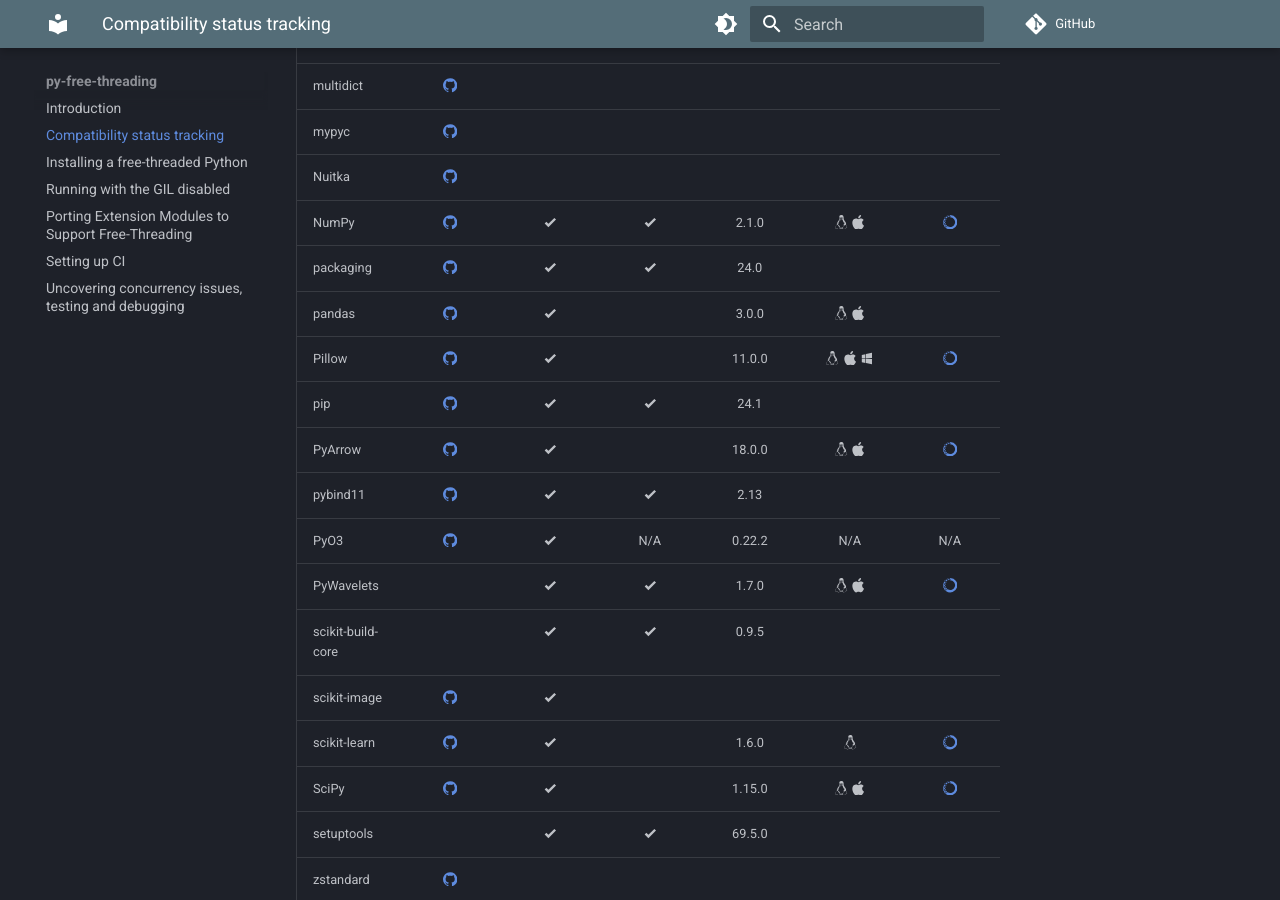
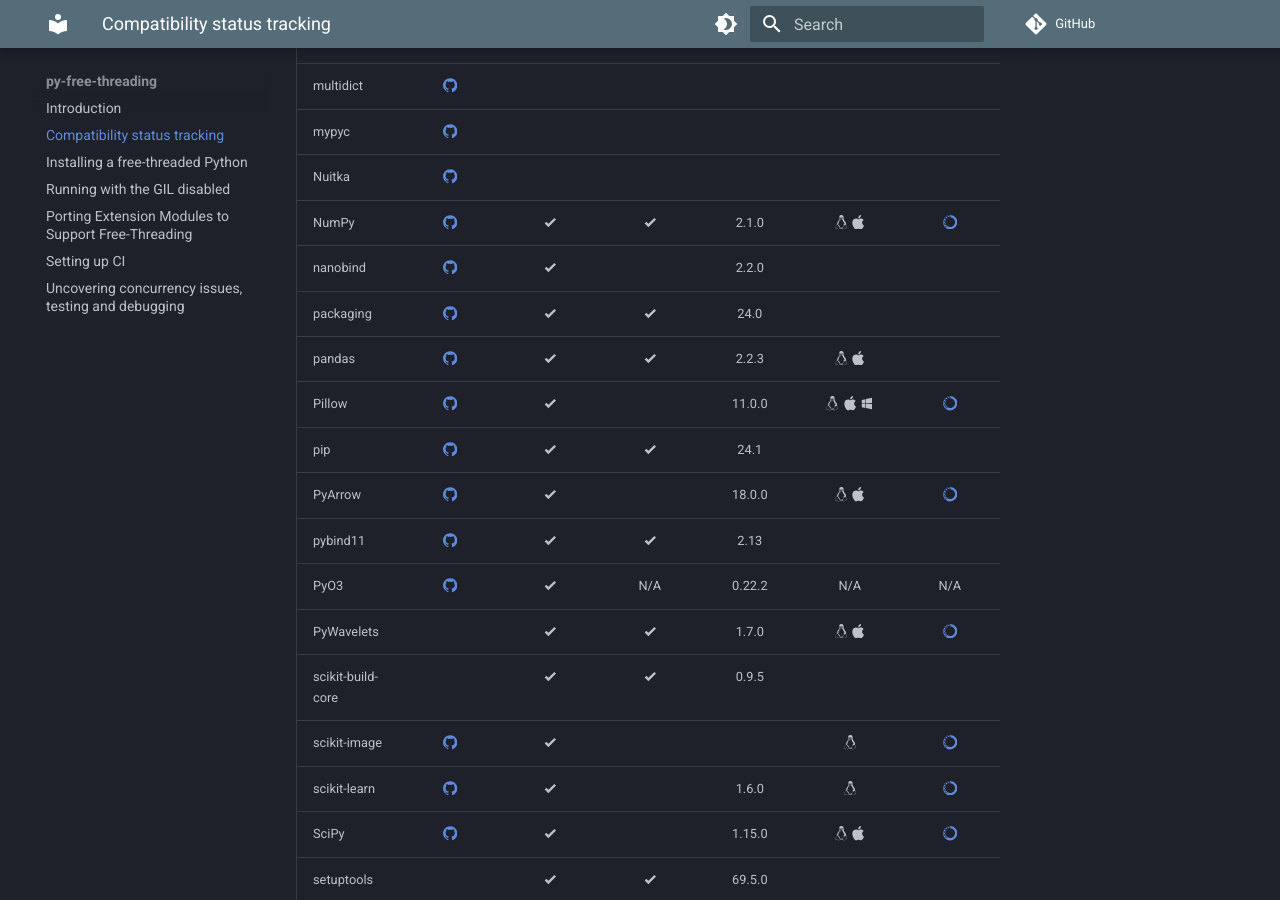
Before and after one commit to Quansight-Labs/free-threaded-compatibility, an MkDocs documentation site: the page built from docs/tracking.md, in a window 1280 px wide and 900 px high, scrolled down 1084 px. Built offline with MkDocs 1.6.1 and Material for MkDocs 9.7.7, drawn with Linux system fonts in a browser that asks for light colours; comment, search, counter and statistics services are not loaded.

Commit message:
Update status tracker: add nanobind, update pandas and scikit-image (#83)
* Update status tracker: add nanobind, update pandas and scikit-image

* [pre-commit.ci lite] apply automatic fixes

---------

Co-authored-by: pre-commit-ci-lite[bot] <117423508+pre-commit-ci-lite[bot]@users.noreply.github.com>

```diff
--- a/docs/tracking.md
+++ b/docs/tracking.md
@@ -40,8 +40,9 @@
 | mypyc             |        [:simple-github:](https://github.com/mypyc/mypyc/issues/1038)         |                       |                       |                            |                                                            |                                                                                          |
 | Nuitka            |       [:simple-github:](https://github.com/Nuitka/Nuitka/issues/3062)        |                       |                       |                            |                                                            |                                                                                          |
 | NumPy             |        [:simple-github:](https://github.com/numpy/numpy/issues/26157)        | :material-check-bold: | :material-check-bold: |           2.1.0            |               :simple-linux: :simple-apple:                |    [:simple-anaconda:](https://anaconda.org/scientific-python-nightly-wheels/numpy/)     |
+| nanobind          |        [:simple-github:](https://github.com/wjakob/nanobind/pull/695)        | :material-check-bold: |                       |           2.2.0            |                                                            |                                                                                          |
 | packaging         |       [:simple-github:](https://github.com/pypa/packaging/issues/727)        | :material-check-bold: | :material-check-bold: |            24.0            |                                                            |                                                                                          |
-| pandas            |     [:simple-github:](https://github.com/pandas-dev/pandas/issues/59057)     | :material-check-bold: |                       |           3.0.0            |               :simple-linux: :simple-apple:                |                                                                                          |
+| pandas            |     [:simple-github:](https://github.com/pandas-dev/pandas/issues/59057)     | :material-check-bold: | :material-check-bold: |           2.2.3            |               :simple-linux: :simple-apple:                |                                                                                          |
 | Pillow            |    [:simple-github:](https://github.com/python-pillow/Pillow/issues/8199)    | :material-check-bold: |                       |           11.0.0           | :simple-linux: :simple-apple: :material-microsoft-windows: |    [:simple-anaconda:](https://anaconda.org/scientific-python-nightly-wheels/pillow/)    |
 | pip               |         [:simple-github:](https://github.com/pypa/pip/issues/12634)          | :material-check-bold: | :material-check-bold: |            24.1            |                                                            |                                                                                          |
 | PyArrow           |       [:simple-github:](https://github.com/apache/arrow/issues/43536)        | :material-check-bold: |                       |           18.0.0           |               :simple-linux: :simple-apple:                |   [:simple-anaconda:](https://anaconda.org/scientific-python-nightly-wheels/pyarrow/)    |
```
Also changed, not shown: other parts of docs/tracking.md (+1 -1 lines).
